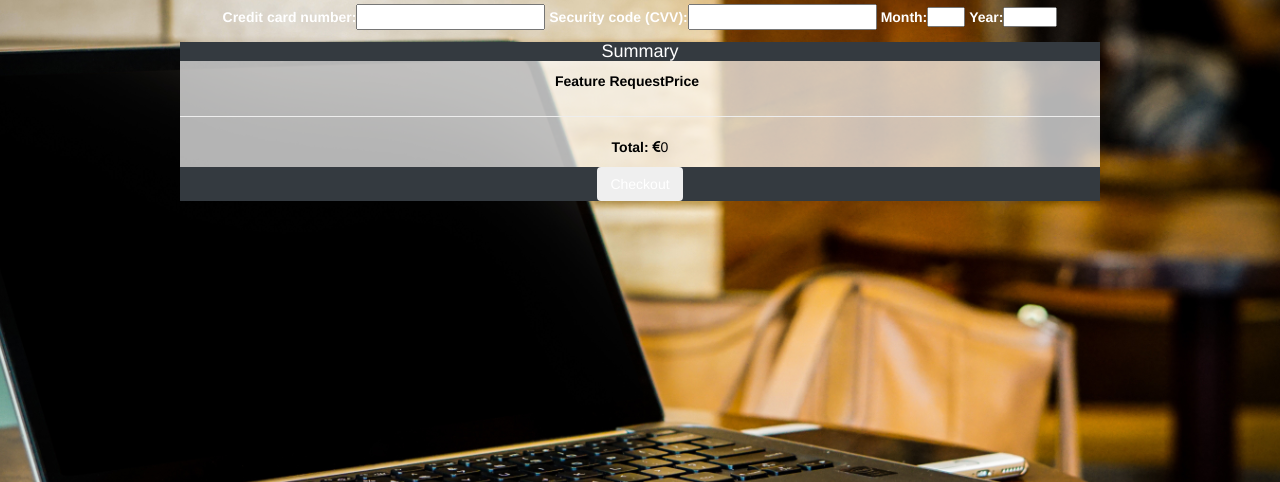
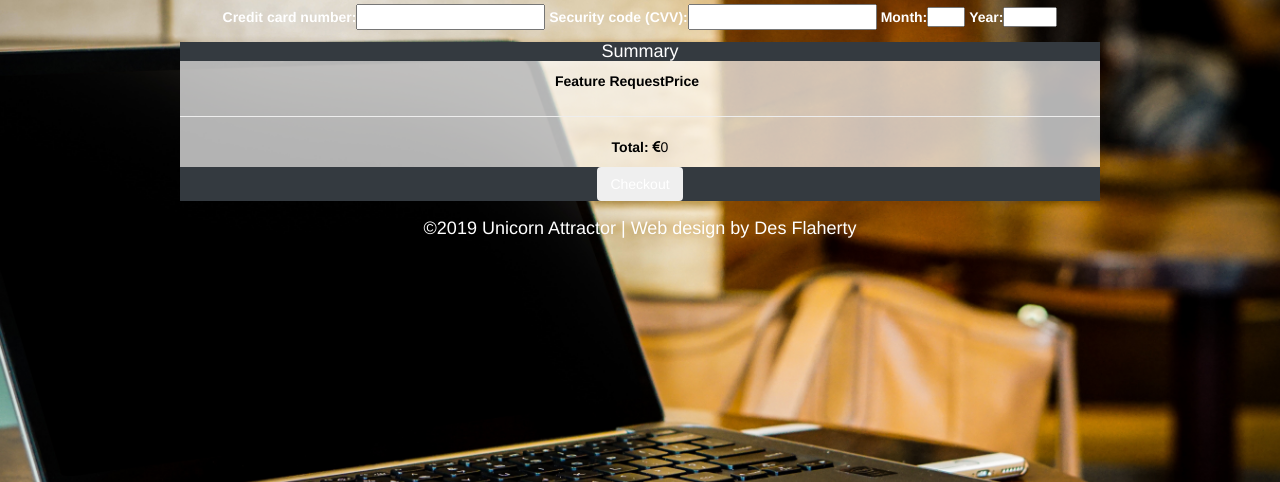
Before and after one commit to desflaherty/Unicorn_issue_tracker, a Django app: page /checkout/ in a window 1280 px wide. Shown: the part 166-648 px from the top of the page. Run offline with Django 3.2, Linux system fonts and the light colour scheme; the visitor is signed in with stand-in values (Sample User, id 1); lists and menus that the app fills with data are empty; some libraries are stand-ins or nearby versions.

Commit message:
fixing layout issue footer on checkout

```diff
--- a/checkout/templates/checkout.html
+++ b/checkout/templates/checkout.html
@@ -14,7 +14,7 @@
 
 {% block content %}
 
-    <div class="container">
+<div class="container">
 
         <h1 class="center">Payment Details</h1>
 
@@ -89,7 +89,7 @@
 </div>
 
 
-{% include 'footer.html' %}
+ <p class="footer-text center">&copy;2019 Unicorn Attractor | Web design by Des Flaherty</p>
 
 
 
```
